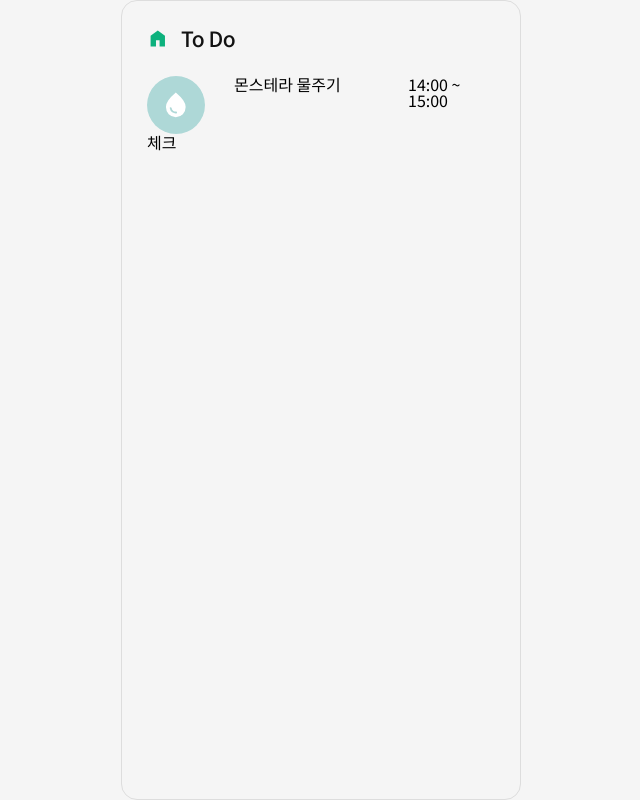
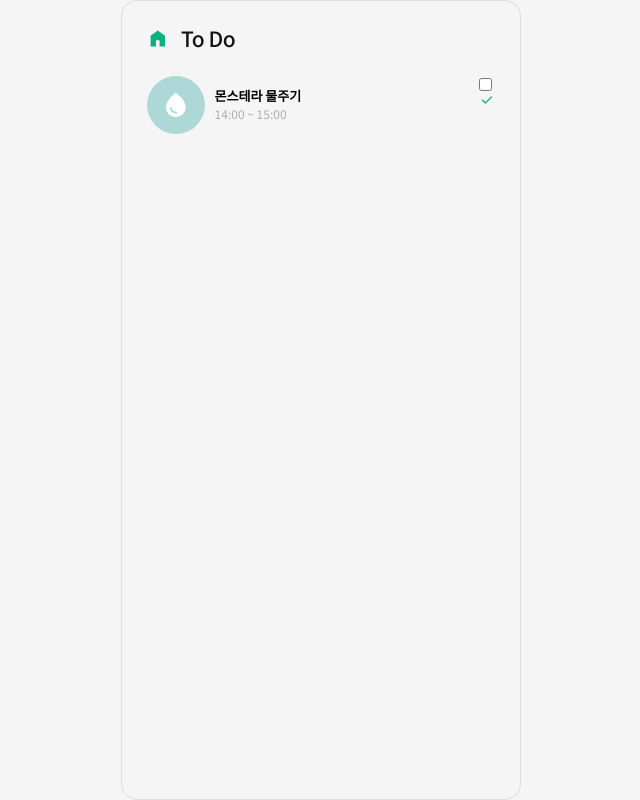
Before and after one commit to annkim7/to-do-app, a React (Create React App) app in the folder to-do-react/: page /list in a window 1280 px wide. Shown: the whole page, without its empty margins (319-959 px from the left). Built offline with nearby package versions, Linux system fonts and the light colour scheme; some icons are missing; a web font is replaced by a local one.

Commit message:
#2 Item.js grid area 적용

```diff
--- a/to-do-react/src/components/Item.js
+++ b/to-do-react/src/components/Item.js
@@ -4,14 +4,14 @@ import { Icon } from "@iconify/react";
 
 const ItemLi = styled.li`
   display: grid;
-  grid-template-columns: 1fr 2fr 1fr;
-  input {
-    display: none;
-  }
+  grid: "a b d" "a c d";
+  grid-template-columns: 3.625rem auto 1rem;
+  max-height: 3.625rem;
 `;
 
 const Category = styled.span`
   ${({ theme }) => theme.flexBox("row", "center", "center")}
+  grid-area: a;
   width: 3.625rem;
   height: 3.625rem;
   border-radius: 50%;
@@ -20,16 +20,47 @@ const Category = styled.span`
   color: #fff;
 `;
 
+const ListTitle = styled.h4`
+  padding: 0.8rem 0.6rem 0 0.6rem;
+`;
+
+const Time = styled.span`
+  padding: 0 0.6rem 0.5rem 0.6rem;
+  font-size: 0.75rem;
+  font-weight: 400;
+  color: ${({ theme }) => theme.timeGray};
+`;
+
+const Check = styled.div`
+  position: relative;
+  grid-area: d;
+  color: ${({ theme }) => theme.checkGreen};
+  cursor: pointer;
+  input {
+    diplay: block;
+  }
+  label {
+    height: 100%;
+  }
+  input:checked + label {
+    ${({ theme }) => theme.flexBox("row", "center", "center")}
+  }
+`;
+
 export default function Item() {
   return (
     <ItemLi>
       <Category symbol="water">
         <Icon icon="material-symbols:water-drop" />
       </Category>
-      <h4 className="title">몬스테라 물주기</h4>
-      <em className="time">14:00 ~ 15:00</em>
-      <input type="checkbox" title="완료 체크" id="checkDone"></input>
-      <label htmlFor="checkDone">체크</label>
+      <ListTitle>몬스테라 물주기</ListTitle>
+      <Time>14:00 ~ 15:00</Time>
+      <Check>
+        <input type="checkbox" title="완료 체크" id="checkDone"></input>
+        <label htmlFor="checkDone">
+          <Icon icon="material-symbols:done"></Icon>
+        </label>
+      </Check>
     </ItemLi>
   );
 }
--- a/to-do-react/src/styles/Global.js
+++ b/to-do-react/src/styles/Global.js
@@ -23,6 +23,7 @@ const GlobalStyle = createGlobalStyle`
         -webkit-user-select: auto;
         -ms-user-select: auto;
         user-select: auto;
+        margin:0;
     }
     input:focus {
         outline: none;
@@ -68,6 +69,12 @@ const GlobalStyle = createGlobalStyle`
         font-weight:600;
         letter-spacing: -0.001em;
     }
+
+    h4{
+        font-size: 0.813rem;
+        font-weight:600;
+        letter-spacing: -0.001em;
+    }
 `;
 
 export default GlobalStyle;
--- a/to-do-react/src/styles/theme.js
+++ b/to-do-react/src/styles/theme.js
@@ -8,9 +8,10 @@ export const theme = {
   cateBlue: "#AED8D7",
   cateOrange: "#F5B68C",
   borderGreen: "#0DB17D",
+  timeGray: "#ADADAD",
   unableGray: "#DEDEDE",
   editGray: "#7C7B7B",
-
+  checkGreen: "#1BB785",
   /*padding*/
   pd25: "1.563rem;",
   pd20: "1.25rem",
```
